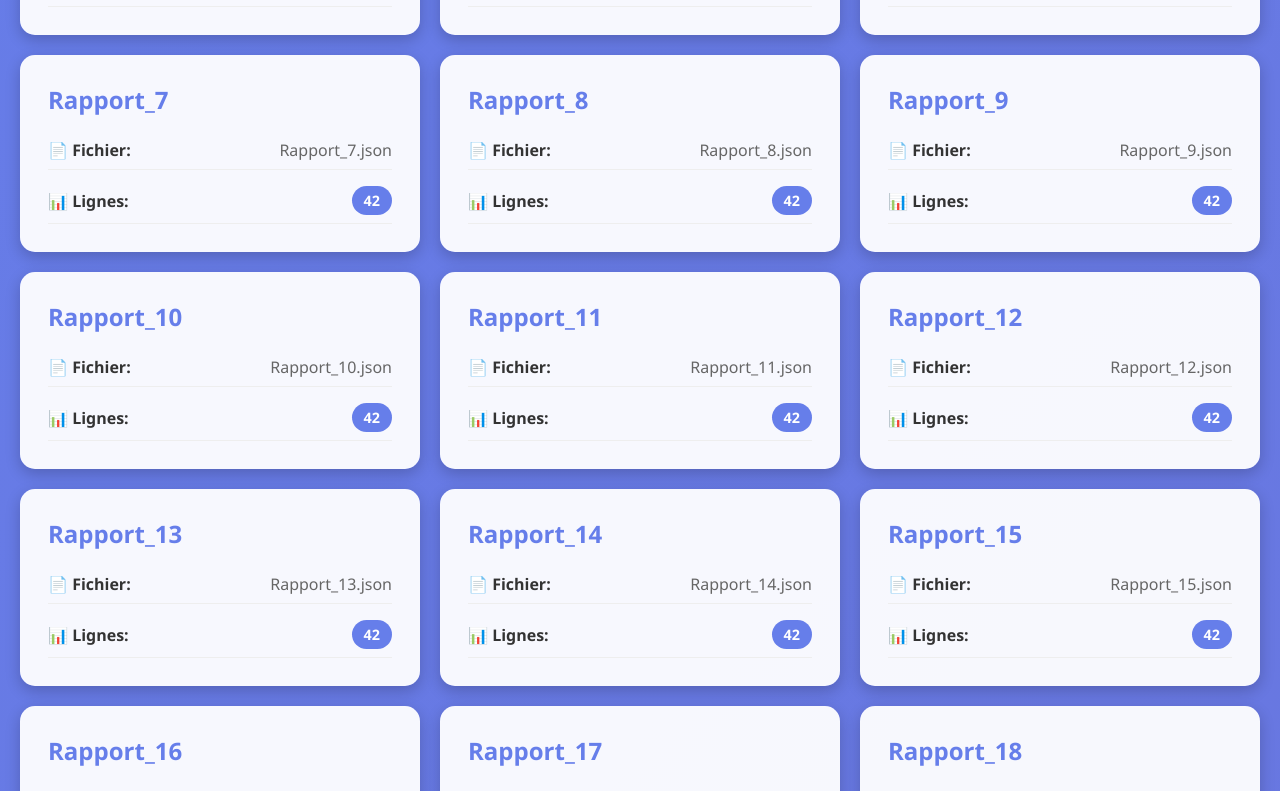
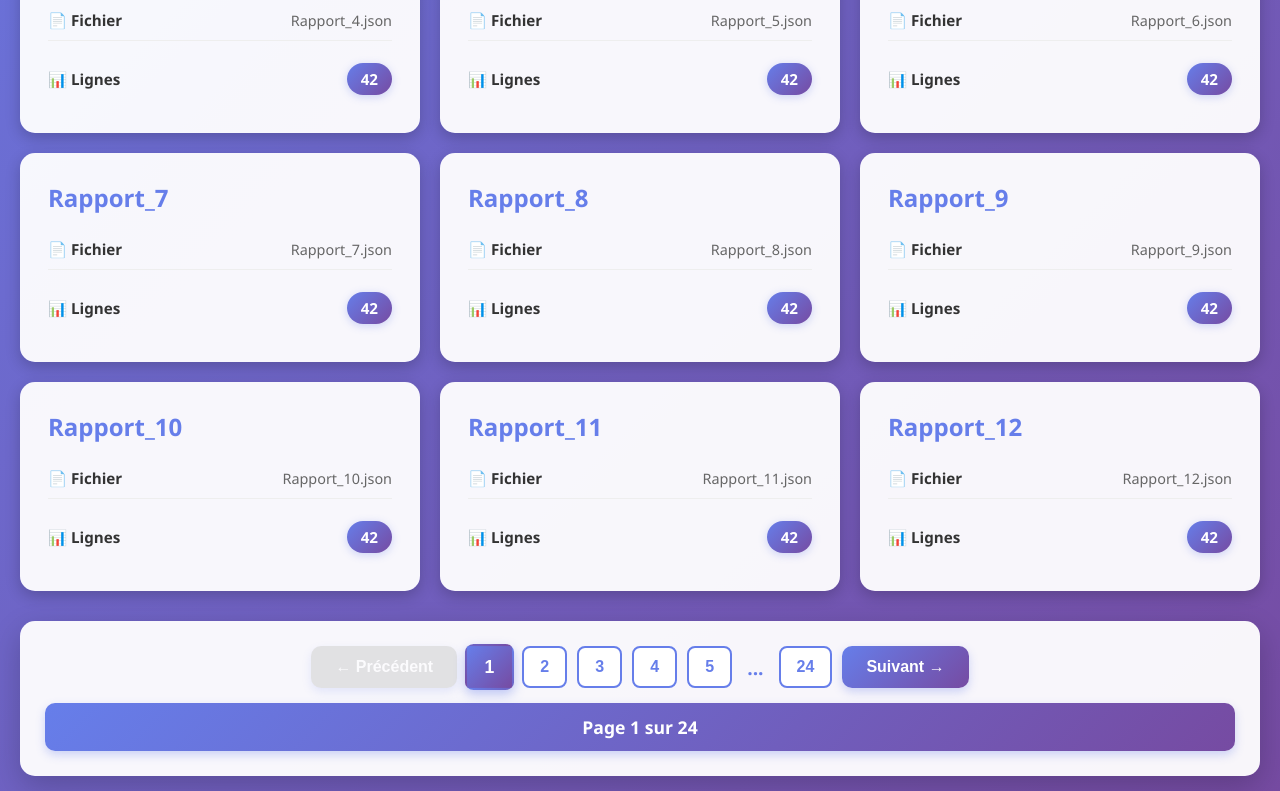
Before and after one commit to eyas2312/rapports, an Angular app: page / in a window 1280 px wide. Shown: the part 764-1555 px from the top of the page. Built offline with nearby package versions, Linux system fonts and the light colour scheme.

Commit message:
pagination

```diff
--- a/src/app/rapports/rapports.component.ts
+++ b/src/app/rapports/rapports.component.ts
@@ -9,11 +9,11 @@ import { RapportIndex } from '../models/rapport.model';
   selector: 'app-rapports',
   standalone: true,
   imports: [CommonModule, FormsModule],
-  providers: [RapportService],
   templateUrl: './rapports.html',
   styleUrls: ['./rapports.css']
 })
 export class RapportsComponent implements OnInit {
+  Math=Math;
   rapports: RapportIndex[] = [];
   filteredRapports: RapportIndex[] = [];
   totalRapports = 0;
@@ -23,6 +23,13 @@ export class RapportsComponent implements OnInit {
   searchTerm = '';
   sortBy: 'nom' | 'lignes' = 'nom';
   sortOrder: 'asc' | 'desc' = 'asc';
+
+  // 🆕 PAGINATION - AJOUTEZ CES PROPRIÉTÉS
+  currentPage = 1;
+  itemsPerPage = 12;
+  totalPages = 0;
+  paginatedRapports: RapportIndex[] = [];
+
 
   constructor(
     private rapportService: RapportService,
@@ -35,13 +42,12 @@ export class RapportsComponent implements OnInit {
   }
 
   loadRapports(): void {
-  this.rapportService.getIndexData().subscribe((data: { total: number; rapports: RapportIndex[] }) => {
+    this.rapportService.getIndexData().subscribe(data => {
       console.log('Index data:', data);
       this.totalRapports = data.total;
-    // Spécifier que r est de type RapportIndex
-    this.totalLignes = data.rapports.reduce((sum: number, r: RapportIndex) => sum + r.nombre_lignes, 0);
+      this.totalLignes = data.rapports.reduce((sum, r) => sum + r.nombre_lignes, 0);
 
-    this.rapportService.getRapportsActifs().subscribe((actifs: RapportIndex[]) => {
+      this.rapportService.getRapportsActifs().subscribe(actifs => {
         console.log('Rapports actifs:', actifs);
         this.rapports = actifs;
         this.rapportsActifs = actifs.length;
@@ -50,8 +56,8 @@ export class RapportsComponent implements OnInit {
     });
   }
 
-
   onSearch(): void {
+    this.currentPage = 1; // 🆕 Reset à la page 1 lors de la recherche
     this.applyFilters();
   }
 
@@ -79,6 +85,86 @@ export class RapportsComponent implements OnInit {
       const comparison = (valA as number) - (valB as number);
       return this.sortOrder === 'asc' ? comparison : -comparison;
     });
+
+    // 🆕 APPLIQUER LA PAGINATION
+    this.updatePagination();
+  }
+
+  // 🆕 MÉTHODES DE PAGINATION - AJOUTEZ CES MÉTHODES
+  updatePagination(): void {
+    this.totalPages = Math.ceil(this.filteredRapports.length / this.itemsPerPage);
+
+    // S'assurer que currentPage est valide
+    if (this.currentPage > this.totalPages) {
+      this.currentPage = this.totalPages || 1;
+    }
+
+    const startIndex = (this.currentPage - 1) * this.itemsPerPage;
+    const endIndex = startIndex + this.itemsPerPage;
+    this.paginatedRapports = this.filteredRapports.slice(startIndex, endIndex);
+
+    console.log('Pagination:', {
+      currentPage: this.currentPage,
+      totalPages: this.totalPages,
+      itemsPerPage: this.itemsPerPage,
+      paginatedCount: this.paginatedRapports.length
+    });
+  }
+
+  goToPage(page: number): void {
+    if (page >= 1 && page <= this.totalPages) {
+      this.currentPage = page;
+      this.updatePagination();
+      window.scrollTo({ top: 0, behavior: 'smooth' });
+    }
+  }
+
+  nextPage(): void {
+    if (this.currentPage < this.totalPages) {
+      this.currentPage++;
+      this.updatePagination();
+      window.scrollTo({ top: 0, behavior: 'smooth' });
+    }
+  }
+
+  previousPage(): void {
+    if (this.currentPage > 1) {
+      this.currentPage--;
+      this.updatePagination();
+      window.scrollTo({ top: 0, behavior: 'smooth' });
+    }
+  }
+
+  onItemsPerPageChange(): void {
+    this.currentPage = 1;
+    this.updatePagination();
+  }
+
+  getPageNumbers(): number[] {
+    const pages: number[] = [];
+    const maxPagesToShow = 5;
+
+    if (this.totalPages <= maxPagesToShow) {
+      for (let i = 1; i <= this.totalPages; i++) {
+        pages.push(i);
+      }
+    } else {
+      if (this.currentPage <= 3) {
+        for (let i = 1; i <= 5; i++) {
+          pages.push(i);
+        }
+      } else if (this.currentPage >= this.totalPages - 2) {
+        for (let i = this.totalPages - 4; i <= this.totalPages; i++) {
+          pages.push(i);
+        }
+      } else {
+        for (let i = this.currentPage - 2; i <= this.currentPage + 2; i++) {
+          pages.push(i);
+        }
+      }
+    }
+
+    return pages;
   }
 
   openRapport(rapport: RapportIndex): void {
--- a/src/app/rapports/rapports.css
+++ b/src/app/rapports/rapports.css
@@ -110,6 +110,18 @@ select:focus {
   border-color: #667eea;
 }
 
+.pagination-info {
+  background: rgba(255, 255, 255, 0.95);
+  padding: 15px 20px;
+  border-radius: 10px;
+  text-align: center;
+  margin-bottom: 20px;
+  color: #667eea;
+  font-weight: 600;
+  font-size: 1.1em;
+  box-shadow: 0 5px 15px rgba(0, 0, 0, 0.1);
+}
+
 .rapport-grid {
   display: grid;
   grid-template-columns: repeat(auto-fill, minmax(320px, 1fr));
@@ -138,21 +150,25 @@ select:focus {
   font-size: 1.5em;
   margin-bottom: 15px;
   font-weight: 700;
+  word-break: break-word;
 }
 
 .rapport-info {
   display: flex;
   flex-direction: column;
-  gap: 8px;
-  color: #666;
+  gap: 12px;
 }
 
 .info-row {
   display: flex;
   justify-content: space-between;
   align-items: center;
-  padding: 8px 0;
+  padding: 10px 0;
   border-bottom: 1px solid #eee;
+}
+
+.info-row:last-child {
+  border-bottom: none;
 }
 
 .info-label {
@@ -161,24 +177,168 @@ select:focus {
   display: flex;
   align-items: center;
   gap: 5px;
+  font-size: 0.95em;
+}
+
+.info-value {
+  color: #666;
+  font-size: 0.9em;
+  text-align: right;
+  word-break: break-word;
 }
 
 .badge {
   display: inline-block;
-  padding: 5px 12px;
+  padding: 6px 14px;
   border-radius: 20px;
-  font-size: 0.9em;
-  font-weight: 600;
-  background: #667eea;
+  font-size: 0.95em;
+  font-weight: 700;
+  background: linear-gradient(135deg, #667eea, #764ba2);
   color: white;
+  box-shadow: 0 2px 8px rgba(102, 126, 234, 0.3);
 }
 
 .no-results {
   text-align: center;
-  padding: 60px 20px;
+  padding: 80px 20px;
   background: rgba(255, 255, 255, 0.95);
   border-radius: 15px;
-  font-size: 1.3em;
-  color: #666;
   box-shadow: 0 10px 30px rgba(0, 0, 0, 0.2);
 }
+
+.no-results-icon {
+  font-size: 4em;
+  margin-bottom: 20px;
+  opacity: 0.5;
+}
+
+.no-results h3 {
+  font-size: 1.8em;
+  color: #667eea;
+  margin-bottom: 10px;
+}
+
+.no-results p {
+  font-size: 1.1em;
+  color: #666;
+}
+
+/* PAGINATION STYLES */
+.pagination-container {
+  background: rgba(255, 255, 255, 0.95);
+  padding: 25px;
+  border-radius: 15px;
+  box-shadow: 0 10px 30px rgba(0, 0, 0, 0.2);
+  margin-top: 30px;
+}
+
+.pagination {
+  display: flex;
+  justify-content: center;
+  align-items: center;
+  gap: 10px;
+  flex-wrap: wrap;
+  margin-bottom: 15px;
+}
+
+.page-btn {
+  padding: 12px 24px;
+  background: linear-gradient(135deg, #667eea, #764ba2);
+  color: white;
+  border: none;
+  border-radius: 10px;
+  font-size: 1em;
+  font-weight: 600;
+  cursor: pointer;
+  transition: all 0.3s;
+  box-shadow: 0 4px 10px rgba(102, 126, 234, 0.3);
+}
+
+.page-btn:hover:not(:disabled) {
+  transform: translateY(-2px);
+  box-shadow: 0 6px 15px rgba(102, 126, 234, 0.5);
+}
+
+.page-btn:disabled {
+  background: #ccc;
+  cursor: not-allowed;
+  opacity: 0.5;
+}
+
+.page-number {
+  padding: 10px 16px;
+  background: white;
+  color: #667eea;
+  border: 2px solid #667eea;
+  border-radius: 8px;
+  font-size: 1em;
+  font-weight: 600;
+  cursor: pointer;
+  transition: all 0.3s;
+  min-width: 45px;
+}
+
+.page-number:hover {
+  background: #667eea;
+  color: white;
+  transform: translateY(-2px);
+  box-shadow: 0 4px 10px rgba(102, 126, 234, 0.3);
+}
+
+.page-number.active {
+  background: linear-gradient(135deg, #667eea, #764ba2);
+  color: white;
+  border-color: transparent;
+  box-shadow: 0 4px 10px rgba(102, 126, 234, 0.4);
+  transform: scale(1.1);
+}
+
+.page-dots {
+  color: #667eea;
+  font-weight: bold;
+  font-size: 1.2em;
+  padding: 0 5px;
+}
+
+/* INDICATEUR DE PAGE EN BAS */
+.page-indicator {
+  text-align: center;
+  padding: 12px;
+  background: linear-gradient(135deg, #667eea, #764ba2);
+  color: white;
+  border-radius: 10px;
+  font-size: 1.1em;
+  font-weight: 700;
+  box-shadow: 0 4px 10px rgba(102, 126, 234, 0.3);
+}
+
+/* Responsive */
+@media (max-width: 768px) {
+  .rapport-grid {
+    grid-template-columns: 1fr;
+  }
+
+  .pagination {
+    gap: 5px;
+  }
+
+  .page-btn {
+    padding: 10px 16px;
+    font-size: 0.9em;
+  }
+
+  .page-number {
+    padding: 8px 12px;
+    font-size: 0.9em;
+    min-width: 40px;
+  }
+
+  .pagination-info {
+    font-size: 0.95em;
+    padding: 12px 15px;
+  }
+
+  .page-indicator {
+    font-size: 1em;
+  }
+}
--- a/src/app/rapports/rapports.html
+++ b/src/app/rapports/rapports.html
@@ -36,21 +36,34 @@
       <option value="asc">Croissant</option>
       <option value="desc">Décroissant</option>
     </select>
+
+    <select [(ngModel)]="itemsPerPage" (change)="onItemsPerPageChange()">
+      <option [value]="12">12 par page</option>
+      <option [value]="24">24 par page</option>
+      <option [value]="48">48 par page</option>
+      <option [value]="100">100 par page</option>
+    </select>
   </div>
 
-  <div class="rapport-grid">
+  <div class="pagination-info" *ngIf="filteredRapports.length > 0">
+    Affichage de {{ (currentPage - 1) * itemsPerPage + 1 }} à
+    {{ currentPage * itemsPerPage > filteredRapports.length ? filteredRapports.length : currentPage * itemsPerPage }}
+    sur {{ filteredRapports.length }} rapports
+  </div>
+
+  <div class="rapport-grid" *ngIf="paginatedRapports.length > 0">
     <div
-      *ngFor="let rapport of filteredRapports"
+      *ngFor="let rapport of paginatedRapports"
       class="rapport-card"
       (click)="openRapport(rapport)">
       <h3>{{ rapport.nom }}</h3>
       <div class="rapport-info">
         <div class="info-row">
-          <span class="info-label">📄 Fichier:</span>
-          <span>{{ rapport.fichier }}</span>
+          <span class="info-label">📄 Fichier</span>
+          <span class="info-value">{{ rapport.fichier }}</span>
         </div>
         <div class="info-row">
-          <span class="info-label">📊 Lignes:</span>
+          <span class="info-label">📊 Lignes</span>
           <span class="badge">{{ rapport.nombre_lignes }}</span>
         </div>
       </div>
@@ -58,6 +71,58 @@
   </div>
 
   <div *ngIf="filteredRapports.length === 0" class="no-results">
-    Aucun rapport trouvé
+    <div class="no-results-icon">🔍</div>
+    <h3>Aucun rapport trouvé</h3>
+    <p>Essayez de modifier vos critères de recherche</p>
+  </div>
+
+  <!-- PAGINATION EN BAS -->
+  <div class="pagination-container" *ngIf="totalPages > 1">
+    <div class="pagination">
+      <button
+        class="page-btn"
+        (click)="previousPage()"
+        [disabled]="currentPage === 1">
+        ← Précédent
+      </button>
+
+      <button
+        *ngIf="currentPage > 3 && totalPages > 5"
+        class="page-number"
+        (click)="goToPage(1)">
+        1
+      </button>
+
+      <span *ngIf="currentPage > 3 && totalPages > 5" class="page-dots">...</span>
+
+      <button
+        *ngFor="let page of getPageNumbers()"
+        class="page-number"
+        [class.active]="page === currentPage"
+        (click)="goToPage(page)">
+        {{ page }}
+      </button>
+
+      <span *ngIf="currentPage < totalPages - 2 && totalPages > 5" class="page-dots">...</span>
+
+      <button
+        *ngIf="currentPage < totalPages - 2 && totalPages > 5"
+        class="page-number"
+        (click)="goToPage(totalPages)">
+        {{ totalPages }}
+      </button>
+
+      <button
+        class="page-btn"
+        (click)="nextPage()"
+        [disabled]="currentPage === totalPages">
+        Suivant →
+      </button>
+    </div>
+
+    <!-- NUMÉRO DE PAGE EN BAS -->
+    <div class="page-indicator">
+      Page {{ currentPage }} sur {{ totalPages }}
+    </div>
   </div>
 </div>
```
Lines whose indentation alone changed are shown as unchanged.
